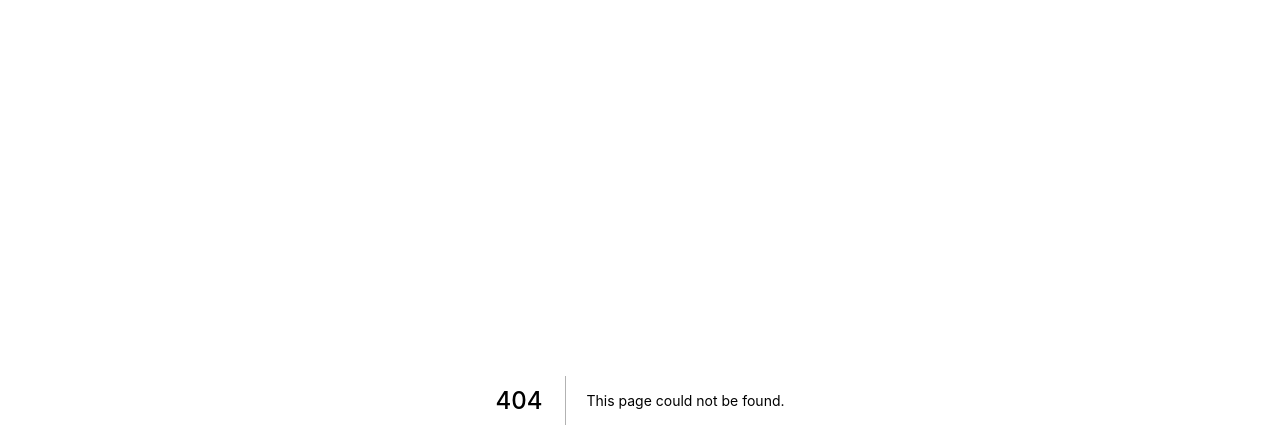
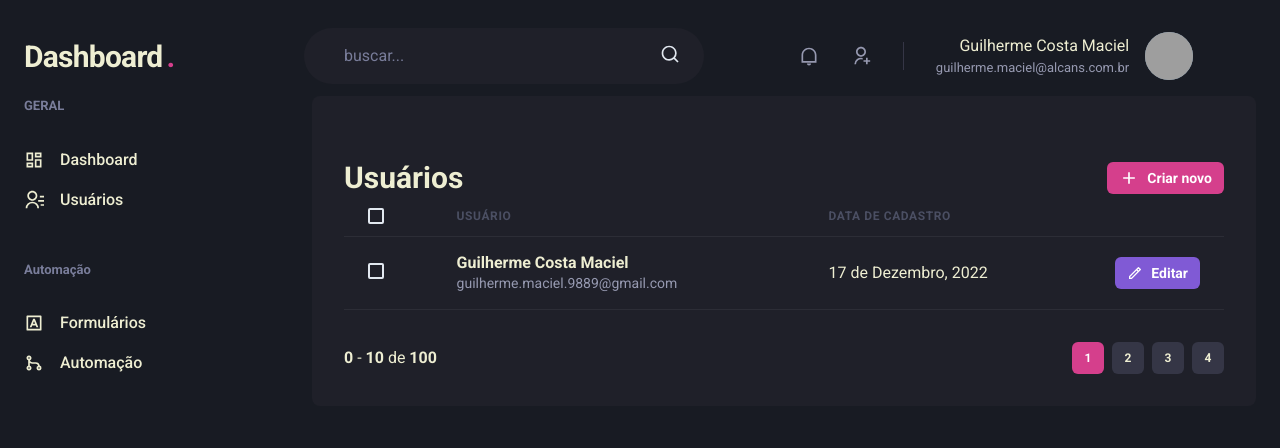
Before and after one commit to GuilhermeMacielJs/dashGo, a Next.js app: page /users in a window 1280 px wide. Before the commit this address had no page. Shown: the top 448 px of the page. Built offline with nearby package versions, Linux system fonts and the light colour scheme; grey boxes are pictures that could not be loaded.

Commit message:
Criação de componente de paginação

```diff
--- /dev/null
+++ b/src/components/Pagination.tsx
@@ -0,0 +1,59 @@
+import { Box, Button, HStack, Stack } from "@chakra-ui/react";
+
+export function Pagination() {
+  return (
+    <HStack mt="8" justify="space-between" align="center" spacing="6">
+      <Box>
+        <strong>0</strong> - <strong>10</strong> de <strong>100</strong>
+      </Box>
+      <HStack spacing="2">
+        <Button
+          size="sm"
+          fontSize="xs"
+          width="4"
+          colorScheme="pink"
+          disabled
+          _disabled={{
+            bg: "pink.500",
+            cursor: "default",
+          }}
+        >
+          1
+        </Button>
+        <Button
+          size="sm"
+          fontSize="xs"
+          width="4"
+          bg="gray.700"
+          _hover={{
+            bg: "gray.500",
+          }}
+        >
+          2
+        </Button>
+        <Button
+          size="sm"
+          fontSize="xs"
+          width="4"
+          bg="gray.700"
+          _hover={{
+            bg: "gray.500",
+          }}
+        >
+          3
+        </Button>
+        <Button
+          size="sm"
+          fontSize="xs"
+          width="4"
+          bg="gray.700"
+          _hover={{
+            bg: "gray.500",
+          }}
+        >
+          4
+        </Button>
+      </HStack>
+    </HStack>
+  );
+}
--- /dev/null
+++ b/src/pages/users/index.tsx
@@ -0,0 +1,86 @@
+import {
+  Box,
+  Button,
+  Checkbox,
+  Flex,
+  Heading,
+  Icon,
+  Table,
+  Tbody,
+  Td,
+  Th,
+  Thead,
+  Text,
+  Tr,
+} from "@chakra-ui/react";
+import { RiAddLine, RiPencilLine } from "react-icons/ri";
+import Header from "../../components/Header";
+import { Pagination } from "../../components/Pagination";
+import Sidebar from "../../components/Sidebar";
+
+export default function ListUsers() {
+  return (
+    <Box>
+      <Header />
+      <Flex w="100%" maxWidth={1480} mx="auto" px="6">
+        <Sidebar />
+        <Box flex="1" borderRadius={8} bg="gray.800" p="8">
+          <Flex mt="8" justify="space-between" align="center">
+            <Heading size="lg" fontWeigth="normal">
+              Usuários
+            </Heading>
+            <Button
+              as="a"
+              size="sm"
+              fontSize="sm"
+              colorScheme="pink"
+              leftIcon={<Icon as={RiAddLine} fontSize="20" />}
+            >
+              Criar novo
+            </Button>
+          </Flex>
+          <Table colorScheme="whiteAlpha">
+            <Thead>
+              <Tr>
+                <Th>
+                  <Checkbox colorScheme="pink" />
+                </Th>
+                <Th>Usuário</Th>
+                <Th>Data de cadastro</Th>
+                <Th width="8"></Th>
+              </Tr>
+            </Thead>
+            <Tbody>
+              <Tr>
+                <Td px="6">
+                  <Checkbox colorScheme="pink" />
+                </Td>
+                <Td>
+                  <Box>
+                    <Text fontWeight="bold">Guilherme Costa Maciel</Text>
+                    <Text fontSize="sm" color="gray.300">
+                      guilherme.maciel.9889@gmail.com
+                    </Text>
+                  </Box>
+                </Td>
+                <Td>17 de Dezembro, 2022</Td>
+                <Td>
+                  <Button
+                    as="a"
+                    colorScheme="purple"
+                    size="sm"
+                    fontSize="sm"
+                    leftIcon={<Icon as={RiPencilLine} fontSize="16" />}
+                  >
+                    Editar
+                  </Button>
+                </Td>
+              </Tr>
+            </Tbody>
+          </Table>
+          <Pagination />
+        </Box>
+      </Flex>
+    </Box>
+  );
+}
```
Also changed, not shown: src/pages/dashboard.tsx (+15 -4 lines).
